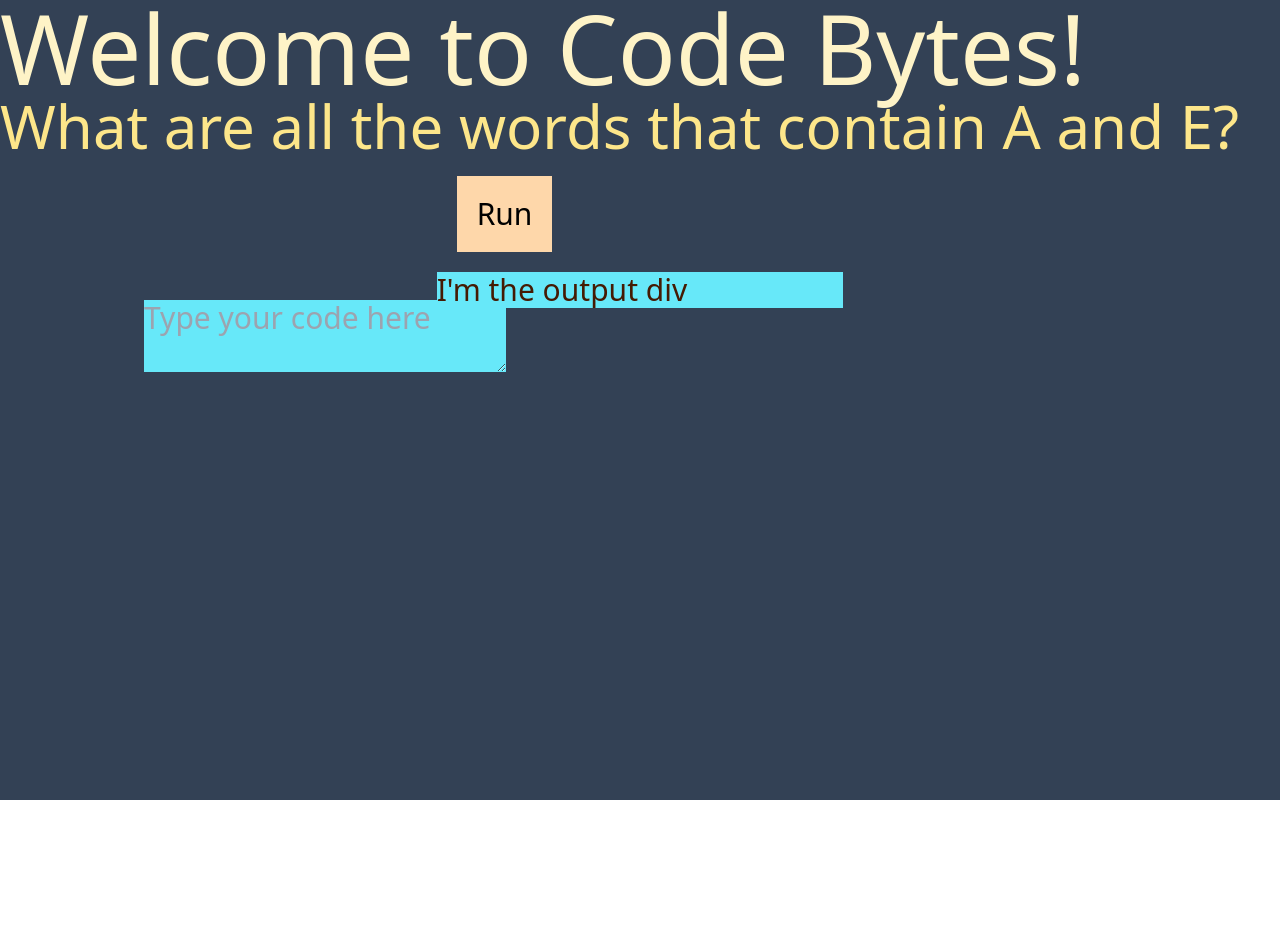
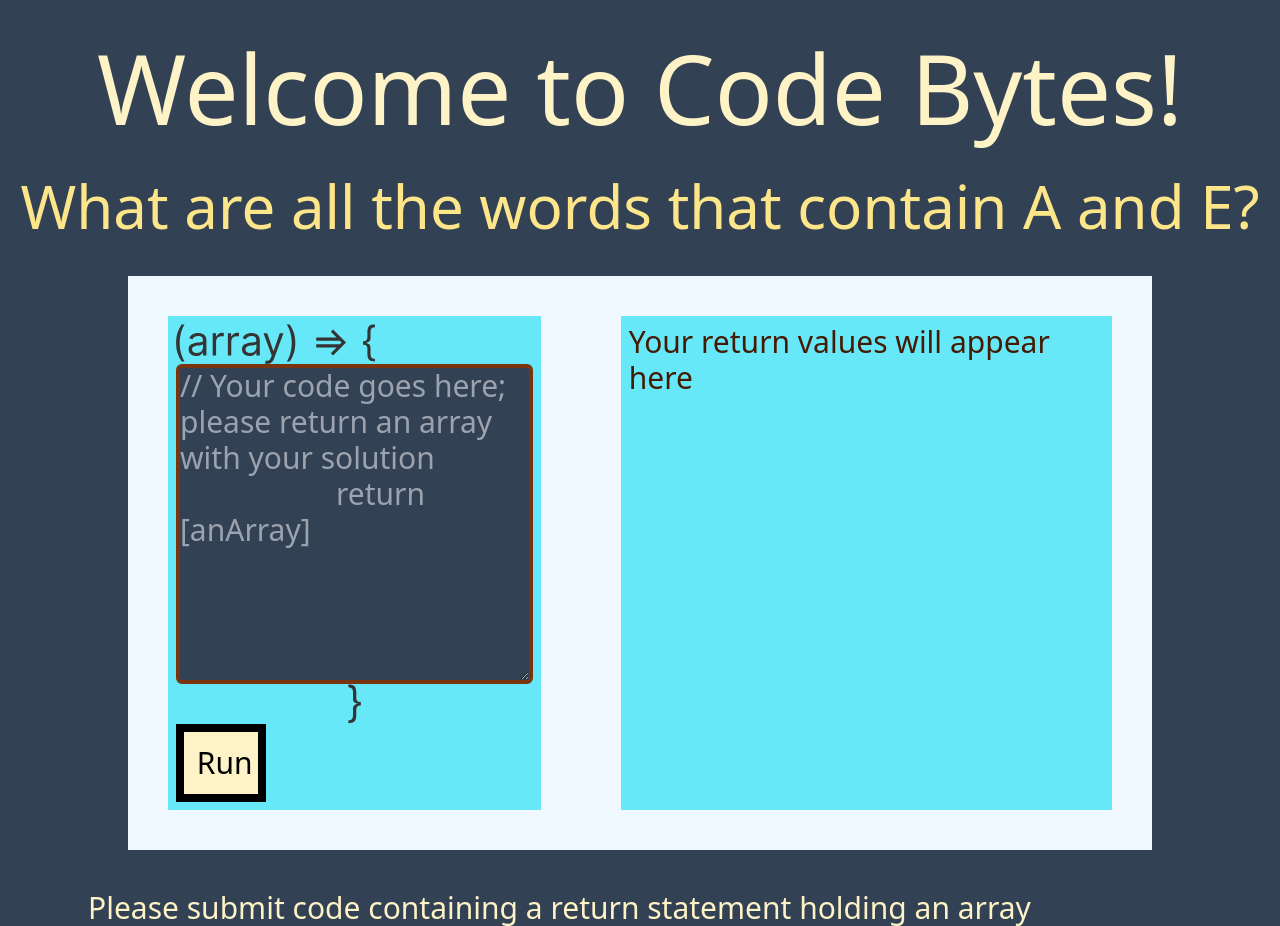
Before and after one commit to LadyAudrey/code_bytes, a React (Vite) app: page / in a window 1280 px wide. Before the commit the page ends 800 px from the top, so only its background shows below. Built offline with nearby package versions, Linux system fonts and the light colour scheme.

Commit message:
MVP complete, is buggy

```diff
--- a/questionBank.js
+++ b/questionBank.js
@@ -1,7 +1,86 @@
 const questionBank = [
-  "What are all the words that contain A and E?",
-  "Find all the palindromes in the list!",
-  "What words start with the letter 'F'?",
+  {
+    description: "What are all the words that contain A and E?",
+    testFunction: function (returnArray) {
+      if (returnArray.length === 0) {
+        return false;
+      }
+      for (let i = 0; i < returnArray.length; i++) {
+        if (
+          !returnArray[i].includes("A" || "a") ||
+          !returnArray[i].includes("E" || "e")
+        ) {
+          return false;
+        }
+      }
+      return true;
+    },
+  },
+  {
+    description: "Find all the palindromes in the list!",
+
+    testFunction: (returnArray) => {
+      if (returnArray.length === 0) {
+        return false;
+      }
+      for (let i = 0; i < returnArray.length; i++) {
+        const reverseWord = returnArray[i].split("").reverse().join("");
+        if (returnArray[i] !== reverseWord) {
+          return false;
+        }
+      }
+      return true;
+    },
+  },
+  {
+    description: "What words start with the letter 'F'?",
+
+    testFunction: (returnArray) => {
+      if (returnArray.length === 0) {
+        return false;
+      }
+      for (let i = 0; i < returnArray.length; i++) {
+        wordUpper = returnArray[i].toUpperCase();
+        if (wordUpper[0] !== "F") {
+          return false;
+        }
+      }
+      return true;
+    },
+  },
+];
+
+export const miniWords = [
+  "AARDWOLVES",
+  "AARGH",
+  "ANTENNIFEROUS",
+  "BRR",
+  "CUESTAS",
+  "CUFF",
+  "FIDDI",
+  "funny",
+  "FAIR",
+  "FANTASTIC",
+  "LUNISOLAR",
+  "LUNITIDAL",
+  "LUNK",
+  "POLYPTYCHS",
+  "POLYPUS",
+  "POLYPUSES",
+  "POLYRHYTHM",
+  "POLYRHYTHMIC",
+  "PROGRAM",
+  "PROGRESS",
+  "PROLIFIC",
+  "RACECAR",
+  "REST",
+  "SUPERORDINARY",
+  "tattarrattat",
+  "TOKTOKKIE",
+  "TOKTOKKIES",
+  "TOLA",
+  "TOLAN",
+  "TSKTSK",
 ];
 
 export default questionBank;
--- a/src/App.css
+++ b/src/App.css
@@ -1,3 +1,61 @@
 @tailwind base;
 @tailwind components;
 @tailwind utilities;
+
+form {
+    display: flex;
+    flex-direction: column;
+    align-content: space-between;
+}
+
+img {
+    max-height: 5vh;
+}
+
+p {
+    color: #fef3c7;
+}
+
+.container {
+    min-height: 100vh;
+    min-width: 100%;
+    display: flex;
+    flex-direction: column;
+    align-items: center;
+}
+
+.h1 {
+    margin: 5vh;
+}
+
+.interaction {
+    display: flex;
+    flex-direction: row;
+    justify-content: space-between;
+    margin: 5vh;
+    width: 80vw;
+}
+
+.code-block {
+    width: fit-content;
+    min-width: 35vw;
+    border: 5vh solid aliceblue;
+    padding: 1vh;
+}
+
+textarea {
+    height: 40vh;
+}
+
+#submit {
+    width: 7vw;
+    padding: 1vw;
+    border: 1vh solid black;
+    background-color: #fef3c7;
+}
+
+#print {
+    width: 100%;
+    display: grid;
+    grid-template-columns: repeat(4, 1fr);
+  }
--- a/src/App.jsx
+++ b/src/App.jsx
@@ -1,46 +1,64 @@
 import { useState } from "react";
 import "./App.css";
 import questionBank from "../questionBank";
+import { miniWords } from "../questionBank";
+import Output from "./components/Output";
+import Feedback from "./components/feedback";
+
+function App() {
+  const [question, setQuestion] = useState(0);
+  const [output, setOutput] = useState("Your return values will appear here");
+  const [hasPassed, setHasPassed] = useState(false);
 
   function handleSubmit(e) {
     e.preventDefault();
     const form = e.target;
     const formData = new FormData(form);
     const formJson = Object.fromEntries(formData.entries());
-  console.log(formJson);
+    const runUserFunction = new Function("array", formJson.user_code);
+    const userReturn = runUserFunction(miniWords);
+    setOutput(userReturn);
+    setHasPassed(questionBank[question].testFunction(userReturn));
   }
-
-function App() {
-  const [question, setQuestion] = useState(0);
 
   return (
     <>
-      <div className="h-screen bg-slate-700 text-3xl overflow-scroll">
-        <div className="max-w-screen mx-auto flex-col place-content-end">
-          <h1 className="text-amber-100 text-8xl object-center">
-            Welcome to Code Bytes!
-          </h1>
-          <h2 className="text-6xl text-amber-200">{questionBank[question]}</h2>
+      <div className="bg-slate-700 text-3xl overflow-scroll">
+        <div className="container">
+          <h1 className="text-amber-100 text-8xl h1">Welcome to Code Bytes!</h1>
+          <h2 className="text-6xl text-amber-200">
+            {questionBank[question].description}
+          </h2>
           <div>
-            <div className="flex-row columns-3">
+            <div className="interaction">
+              <div className="code-block bg-cyan-300">
+                <img src="/(array) =_ {.svg" />
                 <form onSubmit={handleSubmit}>
                   <textarea
-                  className="bg-cyan-300 text-amber-950 m-36"
+                    className="bg-slate-700 text-amber-100 border-4 rounded-md border-amber-900 "
                     name="user_code"
                     id="userCode"
-                  placeholder="Type your code here"
+                    placeholder="// Your code goes here; please return an array with your solution
+                    return [anArray]"
                   ></textarea>
-              </form>
-              <button className="bg-orange-200 p-5 m-5" type="submit">
+                  <img src="/public/}.svg" />
+                  <button className="bg-orange-200" id="submit" type="submit">
                     Run
                   </button>
-              <div className="bg-cyan-300 text-amber-950" id="print">
-                I'm the output div
+                </form>
+              </div>
+              <div className="bg-cyan-300 text-amber-950 code-block">
+                <Output output={output} />
               </div>
             </div>
+            <Feedback
+              output={output}
+              hasPassed={hasPassed}
+              callback={setQuestion}
+              index={question}
+              handleSubmit={handleSubmit}
+            />
           </div>
-          {/* // Assess output to create passedBoolean // update html based on
-        passedBoolean */}
         </div>
       </div>
     </>
--- /dev/null
+++ b/src/components/Output.jsx
@@ -0,0 +1,5 @@
+export default function Output(props) {
+  const { output } = props;
+  console.log(output[0], " line3Output");
+  return <div>{output}</div>;
+}
--- /dev/null
+++ b/src/components/feedback.jsx
@@ -0,0 +1,33 @@
+export default function Feedback(props) {
+  const { output, hasPassed, callback, index, handleSubmit } = props;
+  if (output == "Your return values will appear here") {
+    return (
+      <p>Please submit code containing a return statement holding an array</p>
+    );
+  } else if (hasPassed == true) {
+    handleSubmit("");
+    return (
+      <>
+        <div className="flex flex-row justify-around">
+          <p>Yay! you passed!</p>
+          <button
+            className="bg-amber-100 py-2 px-5 mx-3 border-cyan-400 border-4 border-md"
+            onClick={() => {
+              callback(index + 1);
+            }}
+          >
+            Would you like to go to the next question?
+          </button>
+        </div>
+      </>
+    );
+  } else {
+    return (
+      <p>
+        Your code did not pass, try again, please make sure to use a return
+        statement
+      </p>
+    );
+  }
+  return <div>feedback</div>;
+}
```
Also changed, not shown: public/(array) =_ {.svg (added), public/}.svg (added). Lines whose indentation alone changed are shown as unchanged.
